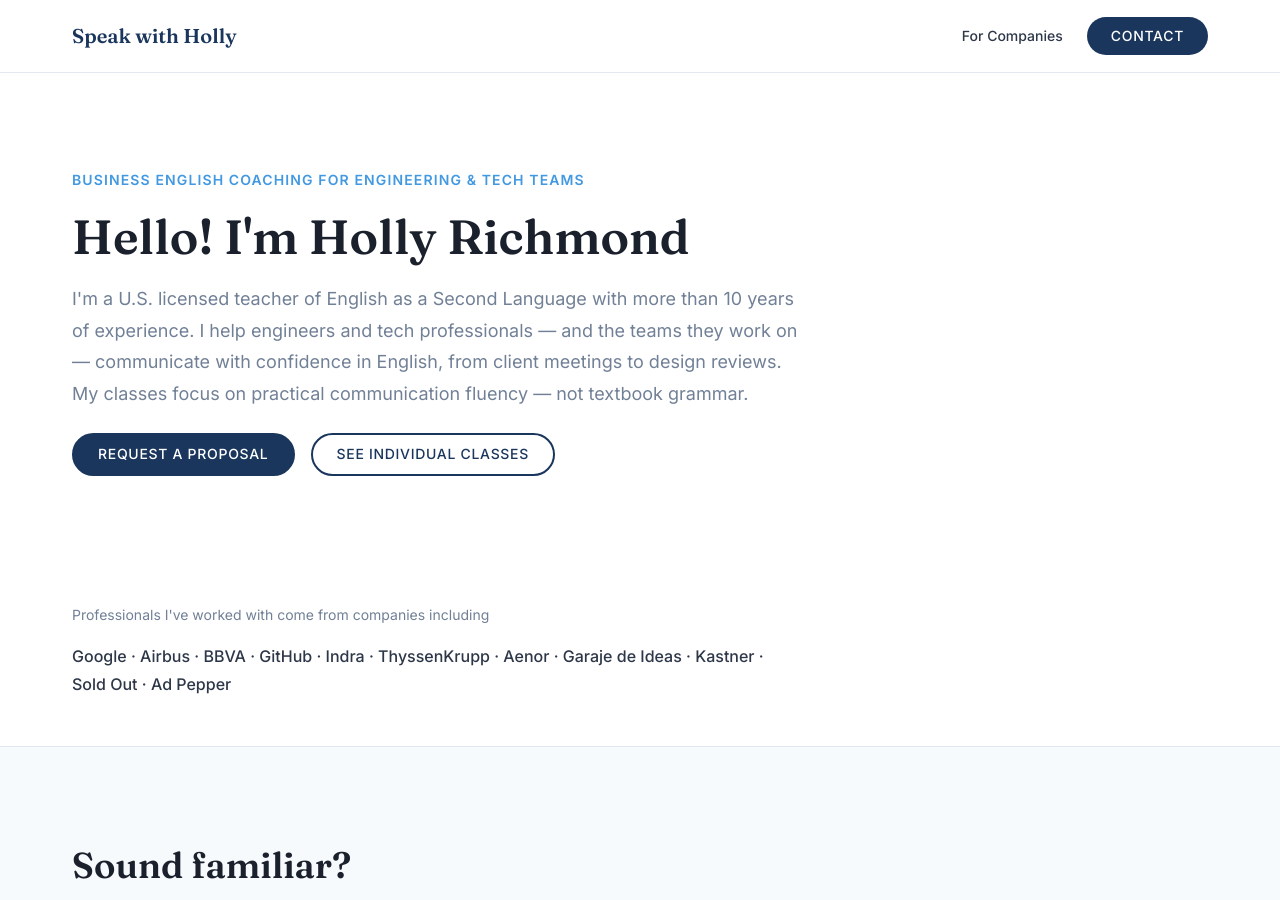
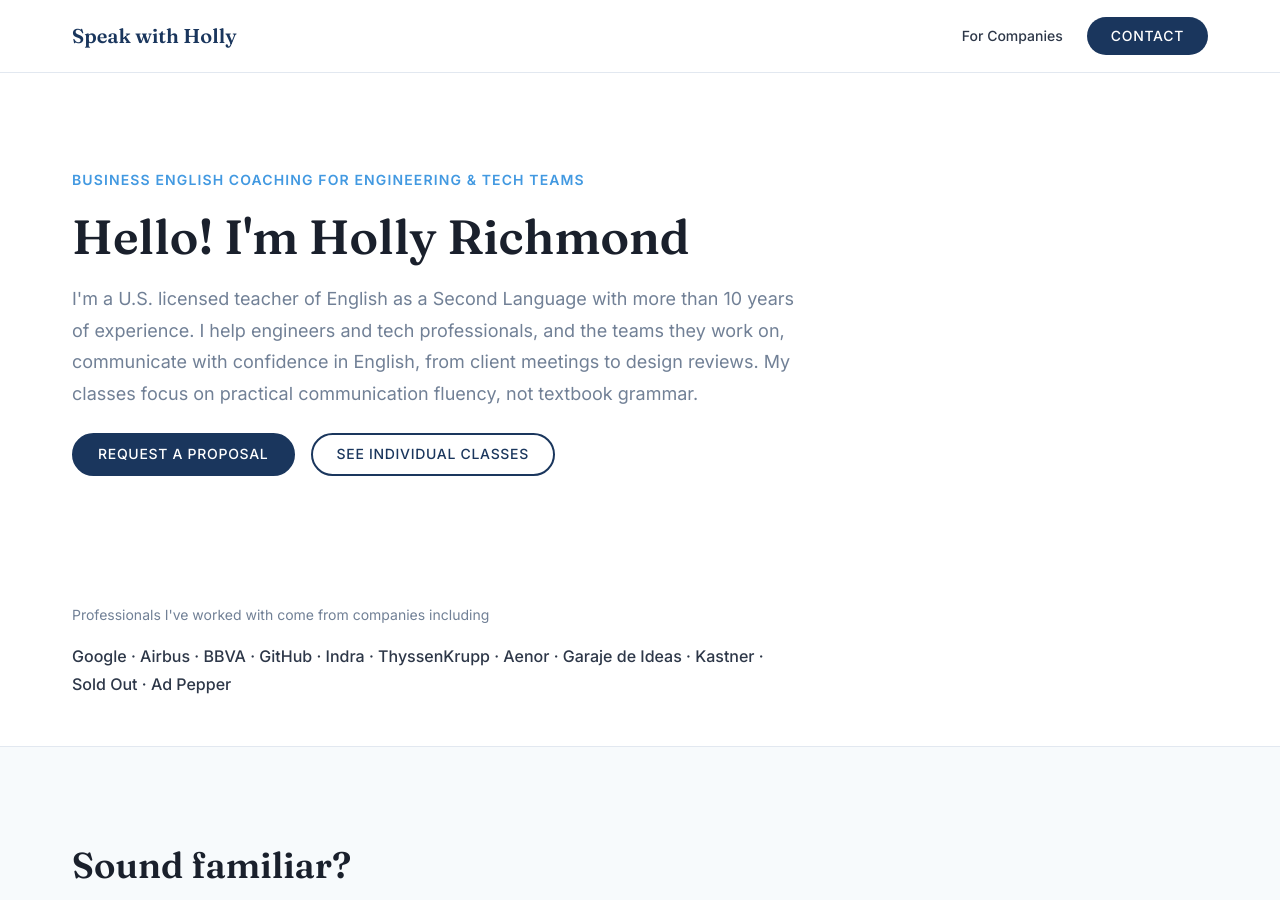
Before and after one commit to nahumgarcia/holly_web, a Jekyll site: the page built from index.html, in a window 1280 px wide and 900 px high. Built offline with Jekyll 4.4.1, drawn with Linux system fonts in a browser that asks for light colours.

Commit message:
Remove em dashes from the hero paragraph
Replaced with commas — the em-dash parentheticals read as an
obvious AI writing tell.

Co-Authored-By: Claude Sonnet 5 <noreply@anthropic.com>

```diff
--- a/_data/content.yml
+++ b/_data/content.yml
@@ -7,7 +7,7 @@ hero:
   greeting: "Hello! I'm Holly Richmond"
   tagline: "I'm a U.S. licensed teacher of English as a Second Language with more than 10 years of experience."
   description: |
-    I help engineers and tech professionals — and the teams they work on — communicate with confidence in English, from client meetings to design reviews.
+    I help engineers and tech professionals, and the teams they work on, communicate with confidence in English, from client meetings to design reviews.
 
 # Social proof strip
 proof:
@@ -33,7 +33,7 @@ about:
   background: |
     Originally from Tulsa, Oklahoma, I've lived and worked in Spain since 2021. I specialize in helping engineers and tech professionals advance their communication skills in English, enabling them to grow in their careers or get hired by international companies.
   approach: |
-    My classes focus on practical communication fluency — not textbook grammar.
+    My classes focus on practical communication fluency, not textbook grammar.
 
 # Pain points
 pain_points:
```
